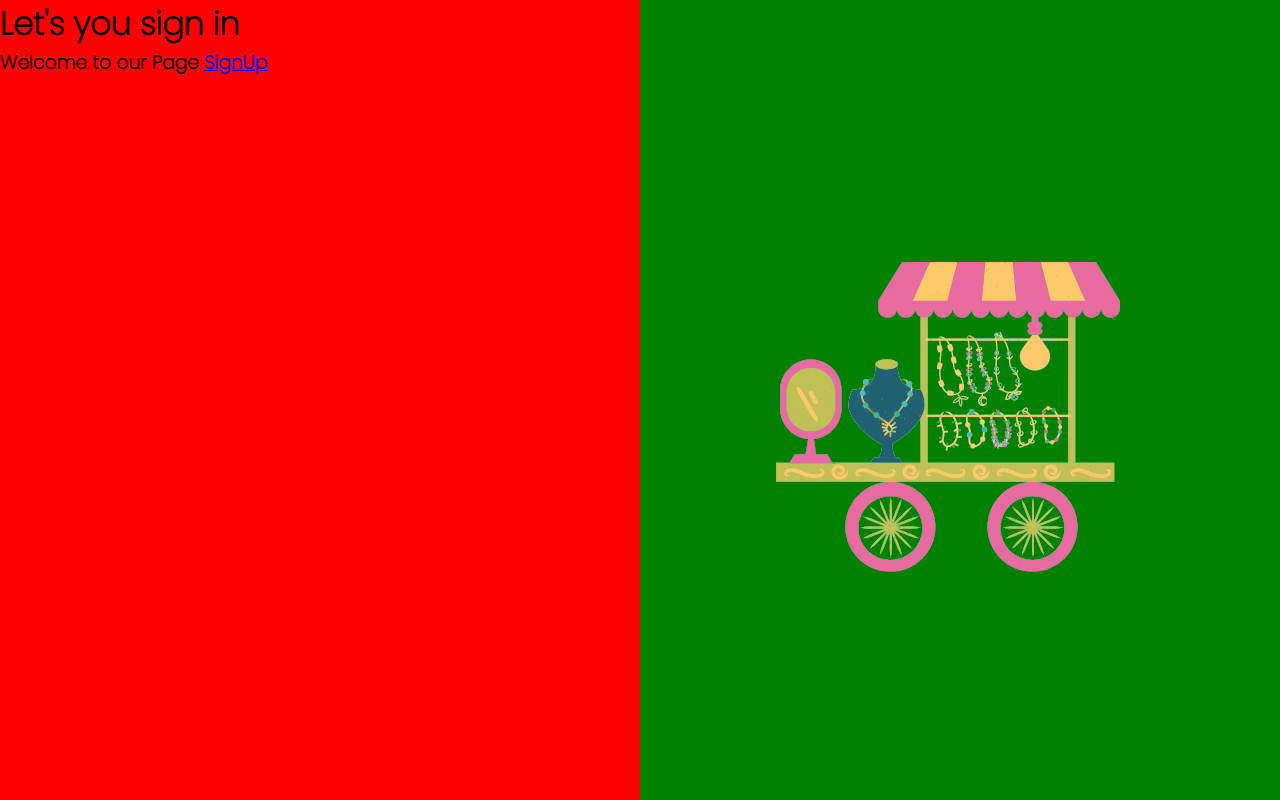
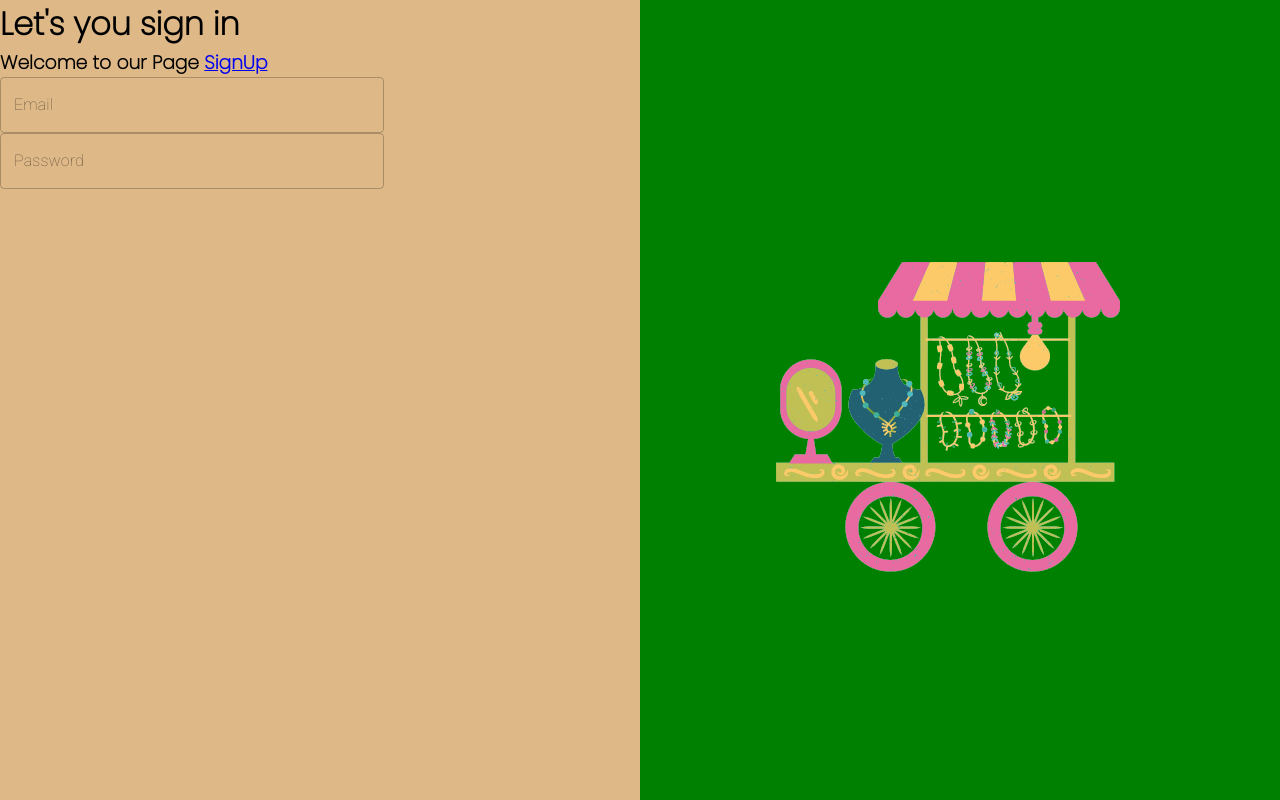
Before and after one commit to Rishav-code-bit/HelpingHand, a React (Create React App) app: page /login in a window 1280 px wide. Built offline with nearby package versions, Linux system fonts and the light colour scheme; the HTML template or start-up script is replaced by a standard one; a web font is replaced by a local one.

Commit message:
Login Form Updation

```diff
--- a/package.json
+++ b/package.json
@@ -5,6 +5,7 @@
   "dependencies": {
     "@emotion/react": "^11.10.4",
     "@emotion/styled": "^11.10.4",
+    "@material-ui/core": "^4.12.4",
     "@mui/material": "^5.10.10",
     "@testing-library/jest-dom": "^5.16.5",
     "@testing-library/react": "^13.4.0",
--- a/src/components/LoginPage/Login.css
+++ b/src/components/LoginPage/Login.css
@@ -11,7 +11,7 @@
 .login-form-container{
     float: left;
     width: 50%;
-    background-color: red;
+    background-color: burlywood;
 }
 
 .login-image-container{
@@ -22,3 +22,9 @@
     justify-content: center;
     align-items: center;
 }
+
+.login-form{
+    display: flex;
+    flex-direction: column;
+    width: 60%;
+}
--- a/src/components/LoginPage/Login.js
+++ b/src/components/LoginPage/Login.js
@@ -2,7 +2,7 @@ import React from 'react'
 import './Login.css'
 import image from '../../images/img2.png'
 import { Link } from 'react-router-dom'
-import { TextField } from '@mui/material/TextField'
+import TextField from '@material-ui/core/TextField';
 
 function Login() {
   return (
@@ -11,7 +11,8 @@ function Login() {
         <h1>Let's you sign in</h1>
         <h3>Welcome to our Page <Link to = "/signup">SignUp</Link></h3>
         <div className='login-form'>
-
+        <TextField id="standard-basic" type="email" label="Email" variant="outlined" />
+        <TextField id="standard-basic" type="password" label="Password" variant="outlined" />
         </div>
         </div>
         <div className='login-image-container'>
```
Also changed, not shown: 1 other file (tests, documents, lock files or other folders).
